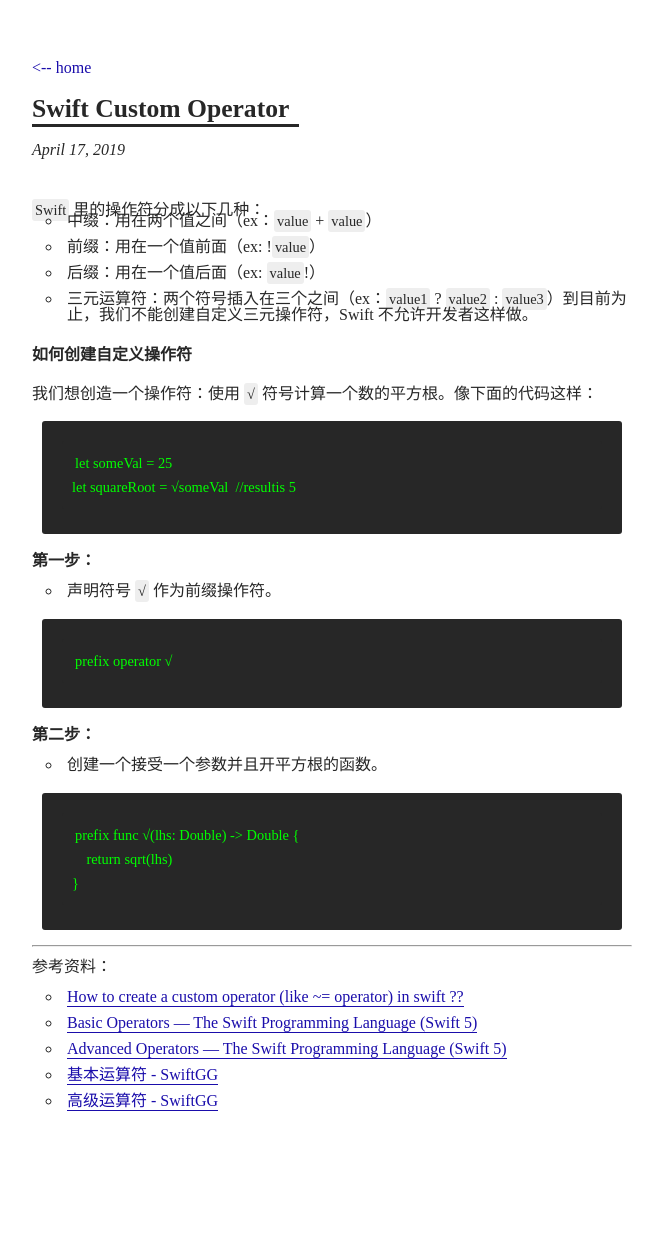
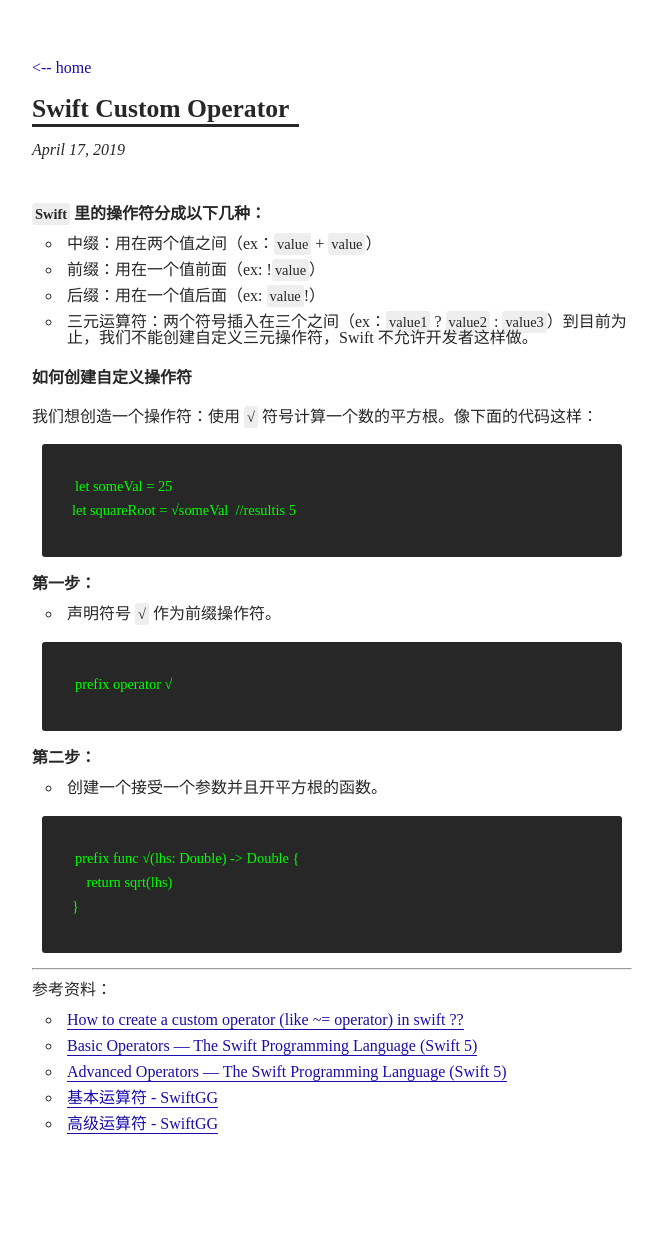
Before and after one commit to maicoder/blog, a Jekyll site: the page built from _posts/2019-04-17-2.md, in a window 1280 px wide. Shown: the whole page, without its empty margins (308-971 px from the left). Built offline with Jekyll 4.4.1, drawn with Linux system fonts in a browser that asks for light colours; some web fonts are replaced; before the commit the page ends 1219 px from its top, so only the background shows below that.

Commit message:
Update 2019-04-17-2.md

```diff
--- a/_posts/2019-04-17-2.md
+++ b/_posts/2019-04-17-2.md
@@ -4,7 +4,7 @@ title: Swift Custom Operator
 ---
 
 
-### `Swift` 里的操作符分成以下几种：
+**`Swift` 里的操作符分成以下几种：**
 
 * 中缀：用在两个值之间（ex：`value` + `value`）
 * 前缀：用在一个值前面（ex: !`value`）
```
